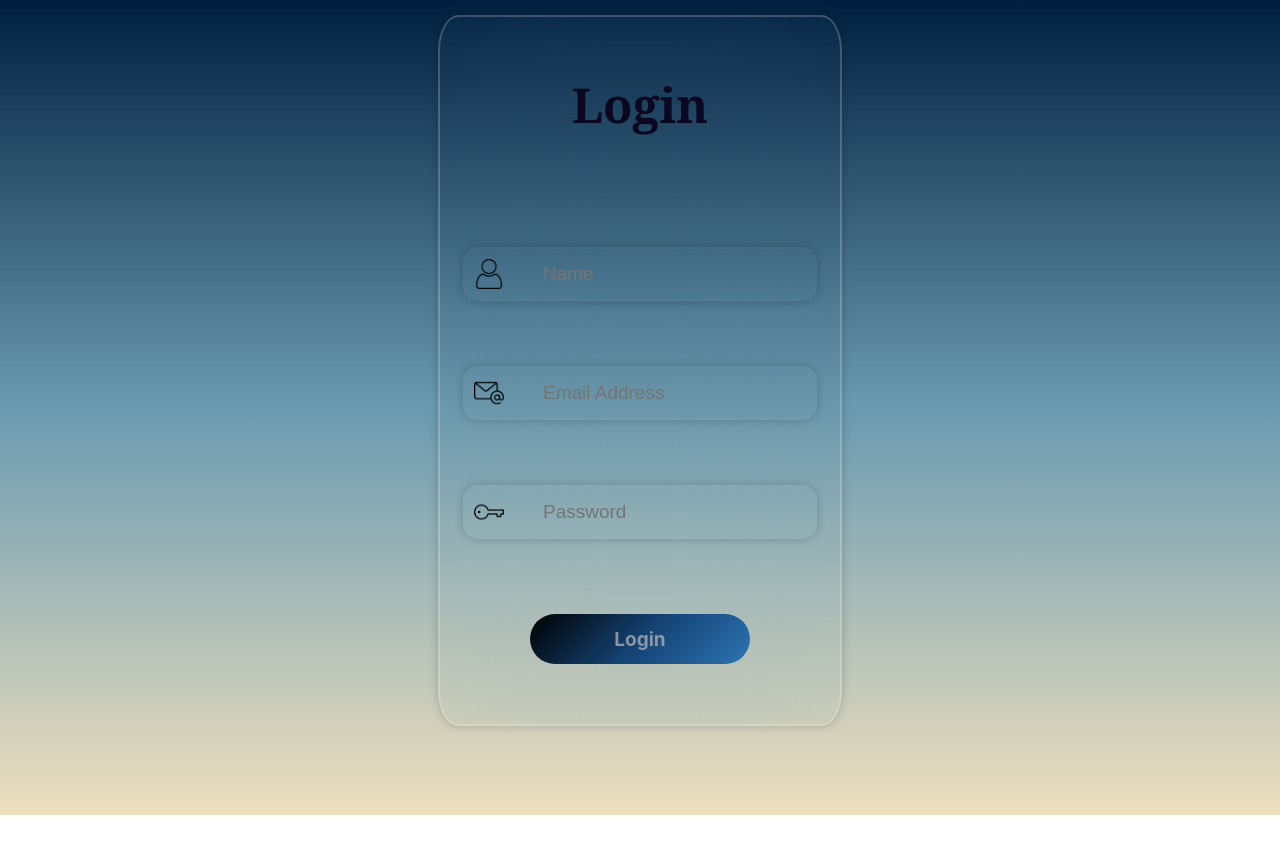
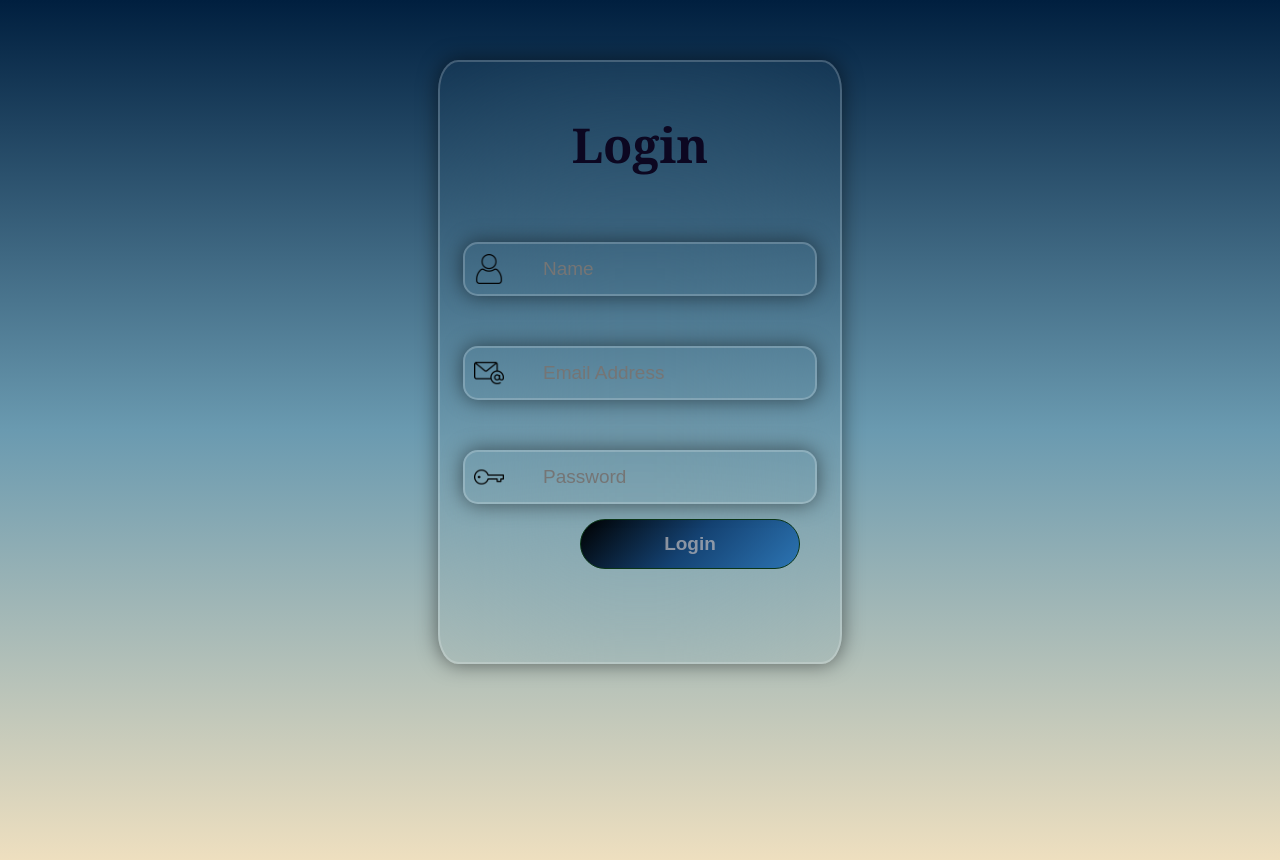
Before and after one commit to dulmini11/BusTicketBooking, a React (Create React App) app in the folder frontend/: page /login in a window 1280 px wide. Before the commit the page ends 815 px from the top, so only its background shows below. Built offline with nearby package versions, Linux system fonts and the light colour scheme.

Commit message:
Added input validation and routines

```diff
--- a/frontend/src/App.js
+++ b/frontend/src/App.js
@@ -14,6 +14,7 @@ function App() {
           <Route path="/login" element={<Login />} />
           <Route path="/BusRegistration" element={<BusRegistration />} />
           <Route path="/Booking" element={<Booking />} />
+          <Route path="/HomePage" element={<HomePage />} />
         </Routes>
       </Router>
 
--- a/frontend/src/componets/BusRegistration.css
+++ b/frontend/src/componets/BusRegistration.css
@@ -11,7 +11,6 @@
     border-radius: 5%;
     font-family:'Lucida Sans', 'Lucida Sans Regular', 'Lucida Grande', 'Lucida Sans Unicode', Geneva, Verdana, sans-serif;
   }
-
 
   h2{
     font-size: x-large;
@@ -42,11 +41,7 @@
     border-radius: 5px;
     font-size: 15px;
     background-color: transparent;
-
-
-  }
-
-
+    }
   button{
     display: flex;
     justify-content: center;
@@ -64,7 +59,14 @@
   }
 
   button:hover {
-    background: linear-gradient(135deg,#2C74B3, #144272, #0e2a15);
+    background: linear-gradient(135deg,#2C74B3, #144272, #000000);
+    transform: scale(1.05);
+    }
 
-    transform: scale(1.05);/* Adds a subtle zoom effect to the button on hover */
-    }
+.form-success-msg {
+  color: rgb(0, 0, 0);
+  font-size: 18px;
+  font-weight: bold;
+  text-align: center;
+  margin-top: 20px;
+}
--- a/frontend/src/componets/BusRegistration.js
+++ b/frontend/src/componets/BusRegistration.js
@@ -1,32 +1,73 @@
-import React from 'react';
+import React, { useState } from "react";
+import { useNavigate } from "react-router-dom";
 import "./BusRegistration.css";
 
-const busregistration = () => {
+const BusRegistration = () => {
+  const [formSubmitted, setFormSubmitted] = useState(false);
+  const navigate = useNavigate();
+
+  const handleSubmit = (e) => {
+    e.preventDefault();
+
+    setFormSubmitted(true);
+
+    setTimeout(() => {
+      setFormSubmitted(false);
+      navigate("/"); // Redirect to the homepage
+    }, 3000);
+  };
+
   return (
     <div className="container-A">
-    <h2>Fill This Form</h2>
+      <h2>Fill This Form</h2>
 
-    <form>
-        <label htmlFor='name'>Name*</label>
-        <input type ="text"  placeholder='Enter owner name' name='name'/>
+      <form onSubmit={handleSubmit}>
+        <label htmlFor="name">Name*</label>
+        <input
+          type="text"
+          placeholder="Enter owner name"
+          name="name"
+          required
+        />
 
-        <label htmlFor='contact'>contact*</label>
-        <input type ="text"  placeholder='Enter contact number' name='contact'/>
+        <label htmlFor="contact">Contact*</label>
+        <input
+          type="text"
+          placeholder="Enter contact number"
+          name="contact"
+          required
+        />
 
-        <label htmlFor='email'>Email*</label>
-        <input type ="email"  placeholder='Enter email' name='email'/>
+        <label htmlFor="email">Email*</label>
+        <input
+          type="email"
+          placeholder="Enter email"
+          name="email"
+          required
+        />
 
-        <label htmlFor='route'>Bus route</label>
-        <input type ="text"  placeholder='Enter bus route' name='route'/>
+        <label htmlFor="route">Bus Route</label>
+        <input
+          type="text"
+          placeholder="Enter bus route"
+          name="route"
+          required
+        />
 
-        <label htmlFor='capacity'>capacity</label>
-        <input type ="text"  placeholder='Enter bus capacity' name='capacity'/>
+        <label htmlFor="capacity">Capacity</label>
+        <input
+          type="text"
+          placeholder="Enter bus capacity"
+          name="capacity"
+          required
+        />
 
-        <button type='submit'>Submit</button>
-    </form>
+        <button type="submit">Submit</button>
+      </form>
 
-  </div>
-  )
-}
+      {formSubmitted && <div className="form-success-msg">Form Submitted Successfully!</div>}
+    </div>
+  );
+};
 
-export default busregistration
+export default BusRegistration;
--- a/frontend/src/componets/HomePage.css
+++ b/frontend/src/componets/HomePage.css
@@ -38,9 +38,9 @@
 
   .bus {
   position: absolute; /* Position the image on the wall */
-  top: 140%; /* Vertically center it */
-  width: auto; /* Maintain aspect ratio */
-  height: 40%; /* Adjust to fit content */
+  top: 140%;
+  width: auto;
+  height: 40%;
   animation: moveRightToLeft 8s linear infinite; /* Animation for motion */
   }
 
@@ -92,20 +92,18 @@
   border-radius: 50px;
   font-size: 15px;
   cursor: pointer;
-  display: flex; /* Enables flexbox */
-  justify-content: center; /* Horizontally centers the text */
-  align-items: center; /* Vertically centers the text */
-
+  display: flex;
+  justify-content: center;
+  align-items: center;
   }
-
 
   .city {
     position: absolute; /* Position the image on the wall */
     right: -1%;
     top: -30%; /* Position it vertically as needed */
     width: 113%; /* Make it span the full width of the viewport */
-    height: 360%; /* Adjust height as needed */
-    z-index: -1; /* Send it to the background if required */
+    height: 360%;
+    z-index: -1;
   }
 
   .intro {
@@ -114,8 +112,6 @@
     color: #d1c0c0;
     font-family: 'Lucida Sans', Geneva, Verdana, sans-serif;
   }
-
-
 
   .inputs{
   margin-top: 70px;
@@ -163,9 +159,9 @@
 
   select {
     width: 180px; /* Set a consistent width */
-    padding: 8px; /* Add some padding for better usability */
-    font-size: 16px; /* Adjust font size for readability */
-    border-radius: 5px; /* Rounded corners */
+    padding: 8px;
+    font-size: 16px;
+    border-radius: 5px;
     cursor: pointer;
     background-color: transparent;
     border-color: transparent;
--- a/frontend/src/componets/HomePage.js
+++ b/frontend/src/componets/HomePage.js
@@ -54,7 +54,9 @@ function HomePage() {
         <div className="intro-container">
           <p className="intro">
           The Southern Expressway bus booking system makes it easy to travel between Colombo and Matara quickly and comfortably.
-           Buses use the Southern Expressway (E01), which saves time compared to regular routes. You can book tickets online or at ticket counters, choose your travel time, and even select your seat. The buses are air-conditioned and provide a smooth, safe journey, making them a convenient choice for anyone traveling between these two cities.
+           Buses use the Southern Expressway (E01), which saves time compared to regular routes.
+           You can book tickets online or at ticket counters, choose your travel time, and even select your seat.
+            The buses are air-conditioned and provide a smooth, safe journey, making them a convenient choice for anyone traveling between these two cities.
           </p>
 
           <p className="intro">
--- a/frontend/src/componets/Login.css
+++ b/frontend/src/componets/Login.css
@@ -1,19 +1,17 @@
-.container-L{
+.container-L {
   display: flex;
   flex-direction: column;
   margin: auto;
-    margin-top: 15px;
+  margin-top: 60px;
   width: 400px;
-    height: 100%;
-    /* margin-top: 35px;
-    margin-bottom: 5px; */
+  height: 600px;
   background: transparent;
-    border: 2px solid rgba(255,255,255, .2);
-    backdrop-filter:blur(70px) ;
-    box-shadow: 0 0 10px rgba(0,0,0, .2);
-    color:#fff;
-    /* padding-bottom: 5px; */
+  border: 2px solid rgba(255, 255, 255, 0.2);
+  backdrop-filter: blur(100px);
+  box-shadow: 0 0 20px rgba(0, 0, 0, 0.5);
+  color: #fff;
   border-radius: 5%;
+  transition: backdrop-filter 0.3s ease;
 }
 
   .header-L{
@@ -22,7 +20,7 @@
     align-items: center;
     gap: 9px;
     width:100%;
-    margin-top: 0px;
+    margin-top: -5px;
 
   }
 
@@ -41,7 +39,7 @@
   }
 
   .inputs-L{
-    margin-top: 70px;
+    margin-top: 40px;
     display: flex;
     flex-direction: column;
     gap:25px;
@@ -54,14 +52,12 @@
     margin: auto;
     width: 350px;
     height: 50px;
-    border: 2px solid rgba(255, 255, 255, 0.015);
-    backdrop-filter:blur(100px) ;
-    box-shadow: 0 0 10px rgba(0,0,0, .2);
+    border: 2px solid rgba(255, 255, 255, 0.2);
+    backdrop-filter: blur(100px);
+    box-shadow: 0 0 20px rgba(0, 0, 0, 0.5);
     border-radius: 15px;
     margin-bottom: 15px;
-    margin-top: 25PX;
-
-
+    margin-top: 10PX;
   }
 
   input img{
@@ -77,8 +73,6 @@
     margin-left: 9px;
   }
 
-
-
   .input-L input{
     height: 50px;
     width:400px;
@@ -88,7 +82,6 @@
     color: #000000;
     font-size: 19px;
   }
-
 
   .submit-container-L{
     display: flex;
--- a/frontend/src/componets/Login.js
+++ b/frontend/src/componets/Login.js
@@ -1,42 +1,56 @@
+import React, { useState } from "react";
+import { useNavigate } from "react-router-dom";
 import "./Login.css";
-
-
-import user_icon from '../componets/images/user.png'
-import email_icon from '../componets/images/email.png'
-import Password_icon from '../componets/images/key.png'
+import user_icon from "../componets/images/user.png";
+import email_icon from "../componets/images/email.png";
+import Password_icon from "../componets/images/key.png";
 
 function Login() {
+  const navigate = useNavigate();
+  const [loginSuccess, setLoginSuccess] = useState(false); // State to track login success
 
+  const handleLogin = (e) => {
+    e.preventDefault();
+
+    setLoginSuccess(true);
+
+    setTimeout(() => {
+      navigate("/HomePage");
+    }, 2000); // 2 seconds delay to show the success message
+  };
 
   return (
-
     <div className="container-L">
       <div className="header-L">
         <div className="text-L">Login</div>
         <div className="underline-L"></div>
       </div>
 
+      <form onSubmit={handleLogin}>
         <div className="inputs-L">
-
           <div className="input-L">
-                    <img src={user_icon} alt=" user icon" className="icon-L"/>
-                    <input type="text" placeholder="Name"/>
+            <img src={user_icon} alt="user icon" className="icon-L" />
+            <input type="text" placeholder="Name" required />
           </div>
           <div className="input-L">
-                    <img src={email_icon} alt=" email icon" className="icon-L"/>
-                    <input type="email" placeholder="Email Address"/>
+            <img src={email_icon} alt="email icon" className="icon-L" />
+            <input type="email" placeholder="Email Address" required />
           </div>
           <div className="input-L">
-                    <img src={Password_icon} alt=" password icon" className="icon-L"/>
-                    <input type="passwoed" placeholder="Password" />
-                </div>
-            </div>
-            <div className="submit-container-L">
-                <div className="submit-L">Login</div>
+            <img src={Password_icon} alt="password icon" className="icon-L" />
+            <input type="password" placeholder="Password" required />
           </div>
         </div>
 
+        <button type="submit" className="submit-L">
+          Login
+        </button>
+      </form>
 
+      {loginSuccess && (
+        <div className="login-success-msg">Login Successful!</div>
+      )}
+    </div>
   );
 }
 
```
Lines whose indentation alone changed are shown as unchanged.
